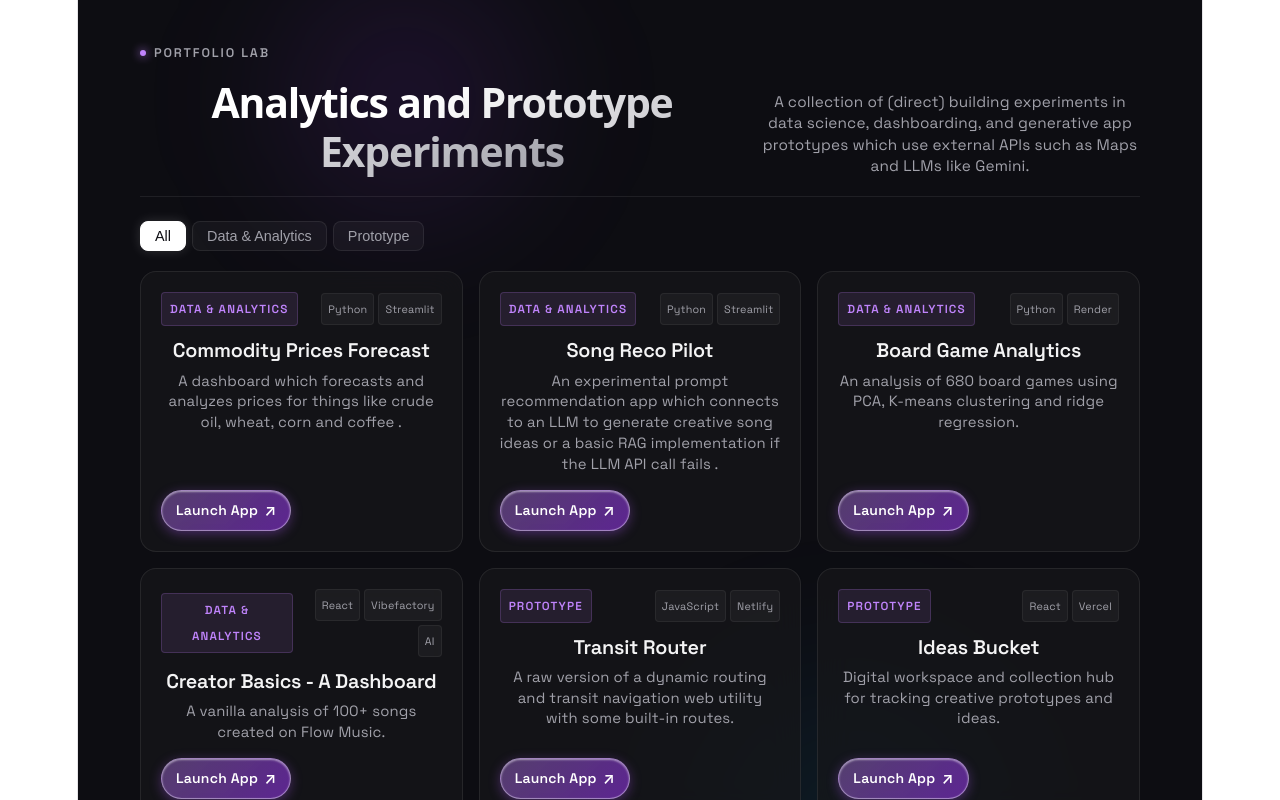
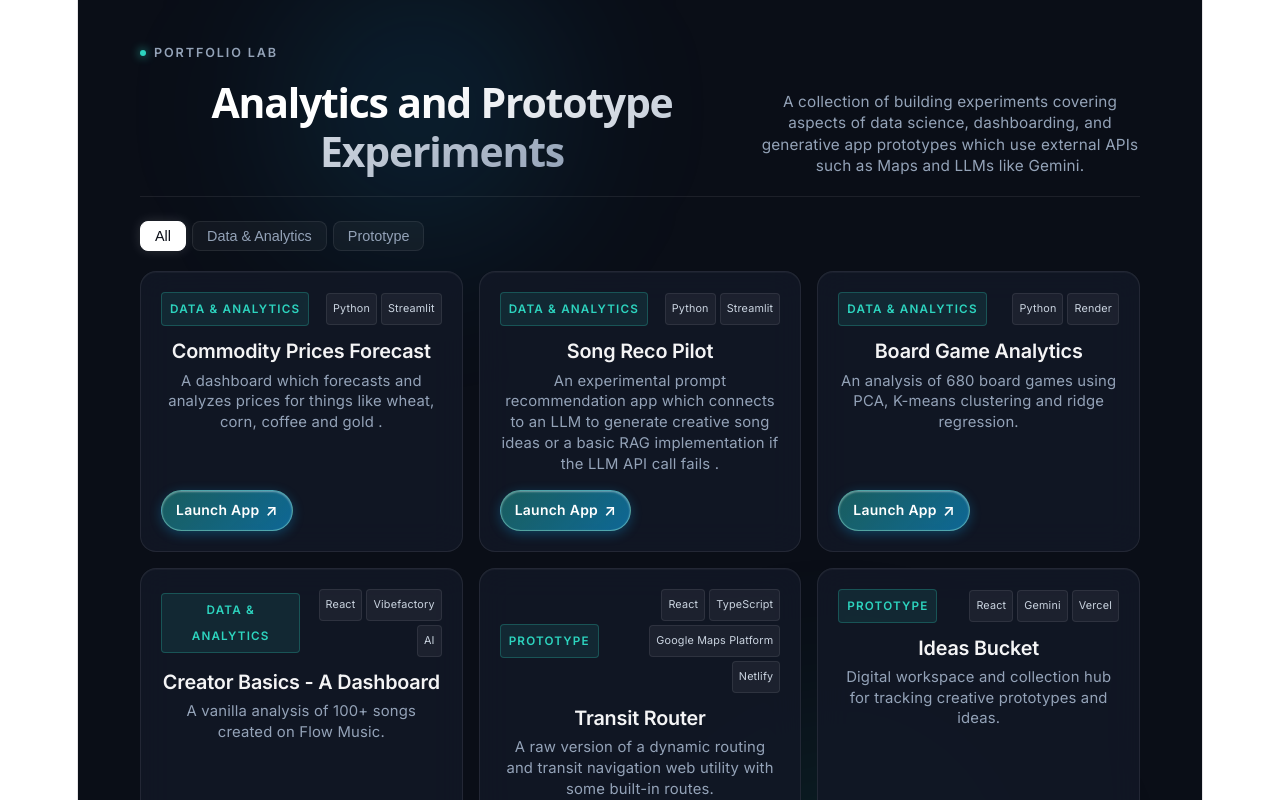
Before and after one commit to supjois-sans-melodrama/analytics-and-random, a React (Vite) app: page / in a window 1280 px wide. Shown: the top 800 px of the page. Built offline with nearby package versions, Linux system fonts and the light colour scheme.

Commit message:
Add files via upload

```diff
--- a/src/App.jsx
+++ b/src/App.jsx
@@ -3,7 +3,7 @@ import React, { useState } from 'react';
 const projects = [
   {
     title: "Commodity Prices Forecast",
-    description: "A dashboard which forecasts and analyzes prices for things like crude oil, wheat, corn and coffee .",
+    description: "A dashboard which forecasts and analyzes prices for things like wheat, corn, coffee and gold .",
     category: "Data & Analytics",
     stack: ["Python", "Streamlit"],
     url: "https://commodity-prices-forecast.streamlit.app/"
@@ -33,14 +33,14 @@ const projects = [
     title: "Transit Router",
     description: "A raw version of a dynamic routing and transit navigation web utility with some built-in routes.",
     category: "Prototype",
-    stack: ["JavaScript", "Netlify"],
+    stack: ["React", "TypeScript" ,"Google Maps Platform","Netlify"],
     url: "https://transit-router.netlify.app/"
   },
   {
     title: "Ideas Bucket",
     description: "Digital workspace and collection hub for tracking creative prototypes and ideas.",
     category: "Prototype",
-    stack: ["React", "Vercel"],
+    stack: ["React", "Gemini", "Vercel"],
     url: "https://ideas-bucket.vercel.app/"
   }
 ];
@@ -56,9 +56,9 @@ export default function App() {
   return (
     <div style={{
       minHeight: '100vh',
-      backgroundColor: '#0d0d12',
+      backgroundColor: '#0a0e17',
       color: '#f4f4f5',
-      fontFamily: "'Space Grotesk', system-ui, -apple-system, sans-serif",
+      fontFamily: "'Inter', system-ui, -apple-system, sans-serif",
       padding: 'clamp(20px, 4vw, 40px) clamp(16px, 4vw, 32px)',
       position: 'relative',
       overflowX: 'hidden',
@@ -68,7 +68,7 @@ export default function App() {
       justifyContent: 'space-between'
     }}>
       <style>{`
-        @import url('https://fonts.googleapis.com/css2?family=Space+Grotesk:wght@400;500;600;700&display=swap');
+        @import url('https://fonts.googleapis.com/css2?family=Inter:wght@400;500;600;700&display=swap');
 
         @keyframes floatOrb1 {
           0% { transform: translate(0px, 0px) scale(1); }
@@ -86,11 +86,11 @@ export default function App() {
           position: absolute;
           top: -5%;
           left: 10%;
-          width: 350px;
-          height: 350px;
-          background: radial-gradient(circle, rgba(147, 51, 234, 0.15) 0%, rgba(147, 51, 234, 0) 70%);
+          width: 380px;
+          height: 380px;
+          background: radial-gradient(circle, rgba(14, 165, 233, 0.16) 0%, rgba(14, 165, 233, 0) 70%);
           border-radius: 50%;
-          filter: blur(50px);
+          filter: blur(60px);
           animation: floatOrb1 12s ease-in-out infinite;
           pointer-events: none;
           z-index: 0;
@@ -100,33 +100,35 @@ export default function App() {
           position: absolute;
           bottom: -5%;
           right: 10%;
-          width: 400px;
-          height: 400px;
-          background: radial-gradient(circle, rgba(14, 165, 233, 0.12) 0%, rgba(14, 165, 233, 0) 70%);
+          width: 420px;
+          height: 420px;
+          background: radial-gradient(circle, rgba(20, 184, 166, 0.14) 0%, rgba(20, 184, 166, 0) 70%);
           border-radius: 50%;
-          filter: blur(60px);
+          filter: blur(70px);
           animation: floatOrb2 15s ease-in-out infinite;
           pointer-events: none;
           z-index: 0;
         }
 
         .glass-card {
-          background: rgba(24, 24, 27, 0.7);
+          background: rgba(18, 24, 38, 0.85);
           backdrop-filter: blur(16px);
           -webkit-backdrop-filter: blur(16px);
           border: 1px solid rgba(255, 255, 255, 0.08);
+          box-shadow: inset 0 1px 0 0 rgba(255, 255, 255, 0.04);
           border-radius: 16px;
           transition: all 0.25s cubic-bezier(0.4, 0, 0.2, 1);
         }
 
         .glass-card:hover {
           transform: translateY(-3px);
-          border-color: rgba(255, 255, 255, 0.2);
-          box-shadow: 0 15px 30px -10px rgba(0, 0, 0, 0.5);
+          background: rgba(24, 32, 50, 0.9);
+          border-color: rgba(45, 212, 191, 0.35);
+          box-shadow: inset 0 1px 0 0 rgba(255, 255, 255, 0.08), 0 15px 30px -10px rgba(0, 0, 0, 0.6);
         }
 
         .gradient-heading {
-          background: linear-gradient(135deg, #ffffff 30%, #a1a1aa 100%);
+          background: linear-gradient(135deg, #ffffff 30%, #94a3b8 100%);
           -webkit-background-clip: text;
           -webkit-text-fill-color: transparent;
         }
@@ -137,19 +139,19 @@ export default function App() {
           gap: 16px;
         }
 
-        /* Brighter, more luminous polished pill */
-        .bright-purple-pill {
-          background: linear-gradient(135deg, rgba(192, 132, 252, 0.38) 0%, rgba(147, 51, 234, 0.58) 100%);
-          border: 1px solid rgba(233, 213, 255, 0.5);
-          box-shadow: inset 0 1px 2px rgba(255, 255, 255, 0.5), 0 3px 12px rgba(168, 85, 247, 0.35);
+        /* Luminous turquoise/blue polished button pill */
+        .bright-turquoise-pill {
+          background: linear-gradient(135deg, rgba(45, 212, 191, 0.38) 0%, rgba(14, 165, 233, 0.58) 100%);
+          border: 1px solid rgba(153, 246, 228, 0.45);
+          box-shadow: inset 0 1px 2px rgba(255, 255, 255, 0.4), 0 3px 12px rgba(14, 165, 233, 0.3);
           color: #ffffff;
           transition: all 0.2s ease;
         }
 
-        .bright-purple-pill:hover {
-          background: linear-gradient(135deg, rgba(216, 180, 254, 0.48) 0%, rgba(168, 85, 247, 0.68) 100%);
+        .bright-turquoise-pill:hover {
+          background: linear-gradient(135deg, rgba(94, 234, 212, 0.48) 0%, rgba(56, 189, 248, 0.68) 100%);
           border-color: rgba(255, 255, 255, 0.8);
-          box-shadow: inset 0 1px 3px rgba(255, 255, 255, 0.7), 0 5px 18px rgba(192, 132, 252, 0.45);
+          box-shadow: inset 0 1px 3px rgba(255, 255, 255, 0.7), 0 5px 18px rgba(45, 212, 191, 0.4);
           transform: translateY(-1px);
         }
       `}</style>
@@ -170,8 +172,8 @@ export default function App() {
           gap: '12px'
         }}>
           <div style={{ display: 'flex', alignItems: 'center', gap: '8px' }}>
-            <span style={{ width: '6px', height: '6px', borderRadius: '50%', background: '#c084fc', boxShadow: '0 0 10px #c084fc' }}></span>
-            <span style={{ fontSize: '0.7rem', textTransform: 'uppercase', letterSpacing: '0.15em', color: '#a1a1aa', fontWeight: '600' }}>
+            <span style={{ width: '6px', height: '6px', borderRadius: '50%', background: '#2dd4bf', boxShadow: '0 0 10px #2dd4bf' }}></span>
+            <span style={{ fontSize: '0.7rem', textTransform: 'uppercase', letterSpacing: '0.15em', color: '#94a3b8', fontWeight: '600' }}>
               Portfolio Lab
             </span>
           </div>
@@ -189,14 +191,14 @@ export default function App() {
             </h1>
 
             <p style={{
-              color: '#a1a1aa',
+              color: '#94a3b8',
               fontSize: '0.85rem',
               lineHeight: '1.4',
               margin: 0,
               flex: '1 1 280px',
               maxWidth: '380px'
             }}>
-              A collection of (direct) building experiments in data science, dashboarding, and generative app prototypes which use external APIs such as Maps and LLMs like Gemini.
+              A collection of building experiments covering aspects of data science, dashboarding, and generative app prototypes which use external APIs such as Maps and LLMs like Gemini.
             </p>
           </div>
         </header>
@@ -209,7 +211,7 @@ export default function App() {
               onClick={() => setFilter(cat)}
               style={{
                 backgroundColor: filter === cat ? '#ffffff' : 'rgba(255, 255, 255, 0.04)',
-                color: filter === cat ? '#0d0d12' : '#a1a1aa',
+                color: filter === cat ? '#0a0e17' : '#94a3b8',
                 border: filter === cat ? '1px solid #ffffff' : '1px solid rgba(255, 255, 255, 0.08)',
                 padding: '6px 14px',
                 borderRadius: '8px',
@@ -246,12 +248,12 @@ export default function App() {
                     fontSize: '0.65rem',
                     textTransform: 'uppercase',
                     letterSpacing: '0.1em',
-                    color: '#c084fc',
+                    color: '#2dd4bf',
                     fontWeight: '600',
-                    background: 'rgba(192, 132, 252, 0.1)',
+                    background: 'rgba(45, 212, 191, 0.1)',
                     padding: '3px 8px',
                     borderRadius: '4px',
-                    border: '1px solid rgba(192, 132, 252, 0.2)'
+                    border: '1px solid rgba(45, 212, 191, 0.25)'
                   }}>
                     {project.category}
                   </span>
@@ -261,11 +263,11 @@ export default function App() {
                     {project.stack.map((tech, i) => (
                       <span key={i} style={{
                         fontSize: '0.6rem',
-                        color: '#a1a1aa',
-                        backgroundColor: 'rgba(255, 255, 255, 0.04)',
+                        color: '#cbd5e1',
+                        backgroundColor: 'rgba(255, 255, 255, 0.05)',
                         padding: '2px 6px',
                         borderRadius: '4px',
-                        border: '1px solid rgba(255, 255, 255, 0.06)'
+                        border: '1px solid rgba(255, 255, 255, 0.08)'
                       }}>
                         {tech}
                       </span>
@@ -276,18 +278,18 @@ export default function App() {
                 <h3 style={{ fontSize: '1.1rem', fontWeight: '600', margin: '0 0 6px 0', color: '#f4f4f5', letterSpacing: '-0.01em' }}>
                   {project.title}
                 </h3>
-                <p style={{ color: '#a1a1aa', fontSize: '0.825rem', lineHeight: '1.4', margin: '0 0 16px 0' }}>
+                <p style={{ color: '#94a3b8', fontSize: '0.825rem', lineHeight: '1.4', margin: '0 0 16px 0' }}>
                   {project.description}
                 </p>
               </div>
 
-              {/* Compact Brighter Purple Pill Link */}
+              {/* Compact Turquoise/Blue Pill Link */}
               <div style={{ display: 'flex', justifyContent: 'flex-start' }}>
                 <a
                   href={project.url}
                   target="_blank"
                   rel="noopener noreferrer"
-                  className="bright-purple-pill"
+                  className="bright-turquoise-pill"
                   style={{
                     display: 'inline-flex',
                     alignItems: 'center',
@@ -325,12 +327,12 @@ export default function App() {
         position: 'relative',
         zIndex: 1,
         fontSize: '0.8rem',
-        color: '#71717a'
+        color: '#64748b'
       }}>
         <div>
           © {new Date().getFullYear()} Supriya Jois. All rights reserved.
         </div>
-        <div style={{ color: '#a1a1aa', fontWeight: '500' }}>
+        <div style={{ color: '#94a3b8', fontWeight: '500' }}>
           Designed & built by Supriya Jois
         </div>
       </footer>
```
